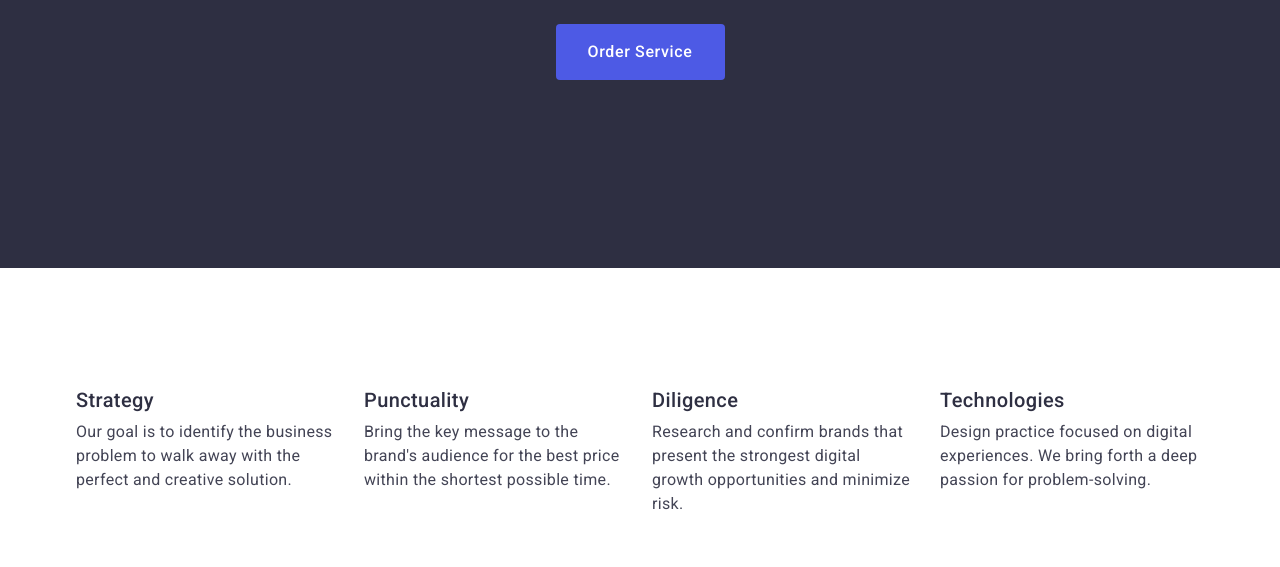
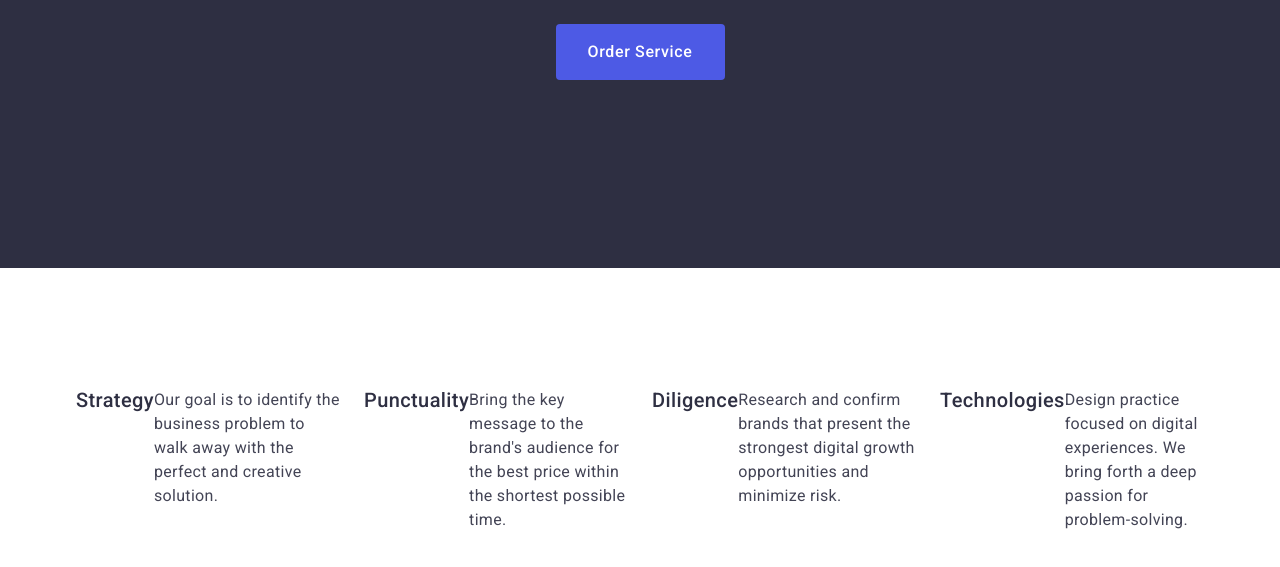
Before and after one commit to YuliiaFomenko/goit-markup-hw-03, a plain HTML site: page index.html in a window 1280 px wide. Shown: the part 405-972 px from the top of the page. Drawn offline with nearby package versions, Linux system fonts and the light colour scheme.

Commit message:
correction 4

```diff
--- a/css/styles.css
+++ b/css/styles.css
@@ -157,11 +157,6 @@ img {
 
 /*--------------------------ADVANTAGES----------------------------------*/
 
-.advantages-list {
-  display: flex;
-  gap: 24px;
-}
-
 .advantages {
   padding-top: 120px;
   padding-bottom: 120px;
@@ -180,15 +175,14 @@ img {
   overflow: hidden;
 }
 
+.advantages-list {
+  display: flex;
+  gap: 24px;
+}
+
 .advantages-item {
   display: flex;
   flex-basis: calc((100% - 3 * 24px) / 4);
-}
-
-.advantages-item-container {
-  display: flex;
-  flex-direction: column;
-  align-items: flex-start;
 }
 
 .advantages-title {
--- a/index.html
+++ b/index.html
@@ -69,40 +69,32 @@
           <h2 class="visually-hidden">Advantages</h2>
           <ul class="advantages-list">
             <li class="advantages-item">
-              <div class="advantages-item-container">
               <h3 class="advantages-title">Strategy</h3>
               <p class="advantages-description">
                 Our goal is to identify the business problem to walk away with
                 the perfect and creative solution.
               </p>
-              </div>
             </li>
             <li class="advantages-item">
-              <div class="advantages-item-container">
               <h3 class="advantages-title">Punctuality</h3>
               <p class="advantages-description">
-                  Bring the key message to the brand's audience for the best
-                  price within the shortest possible time.
+                Bring the key message to the brand's audience for the best price
+                within the shortest possible time.
               </p>
-              </div>
             </li>
             <li class="advantages-item">
-              <div class="advantages-item-container">
               <h3 class="advantages-title">Diligence</h3>
               <p class="advantages-description">
                 Research and confirm brands that present the strongest digital
                 growth opportunities and minimize risk.
               </p>
-              </div>
             </li>
             <li class="advantages-item">
-              <div class="advantages-item-container">
               <h3 class="advantages-title">Technologies</h3>
               <p class="advantages-description">
-                  Design practice focused on digital experiences. We bring forth
-                  a deep passion for problem-solving.
+                Design practice focused on digital experiences. We bring forth a
+                deep passion for problem-solving.
               </p>
-              </div>
             </li>
           </ul>
         </div>
```
Lines whose indentation alone changed are shown as unchanged.
